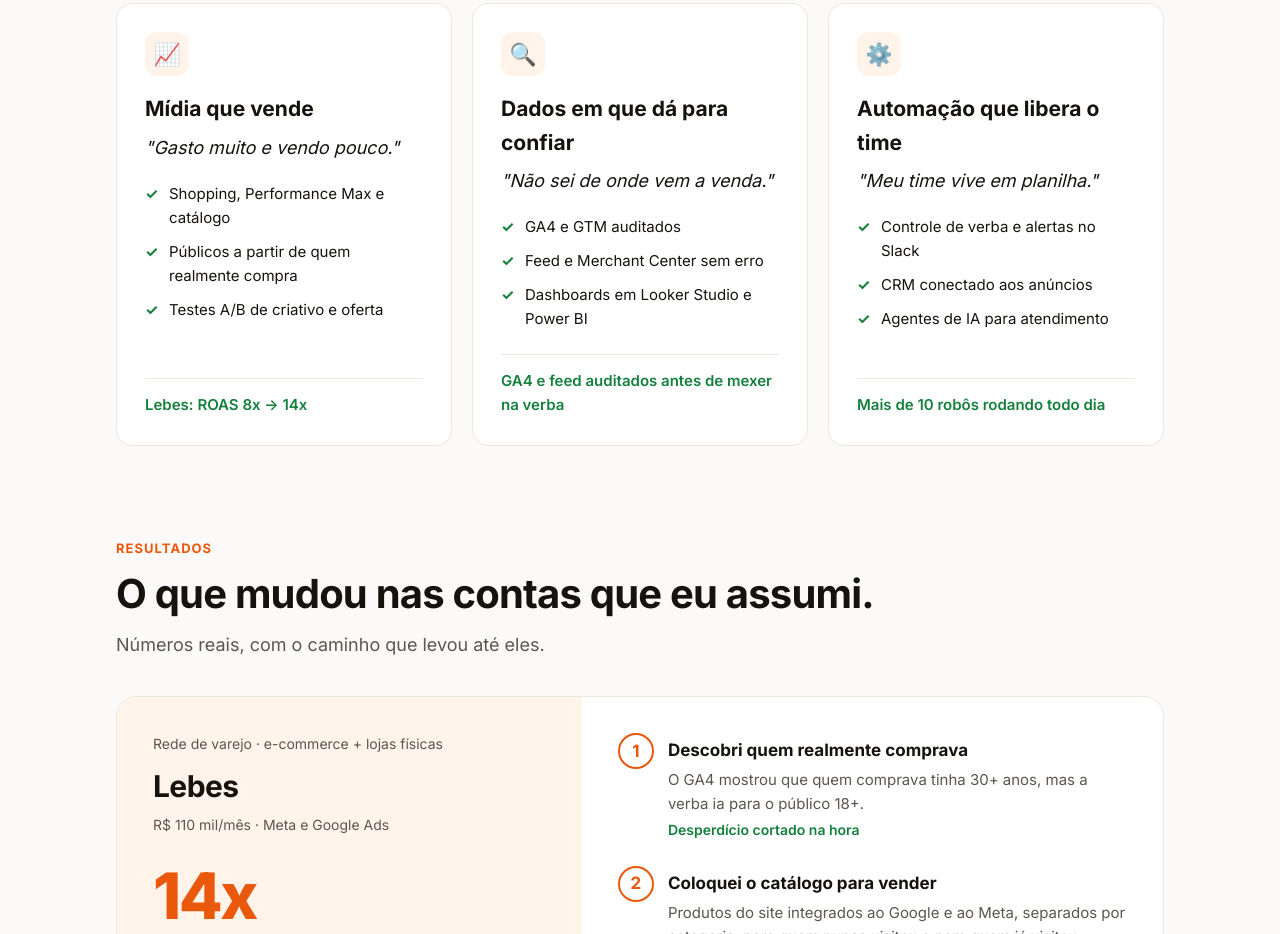
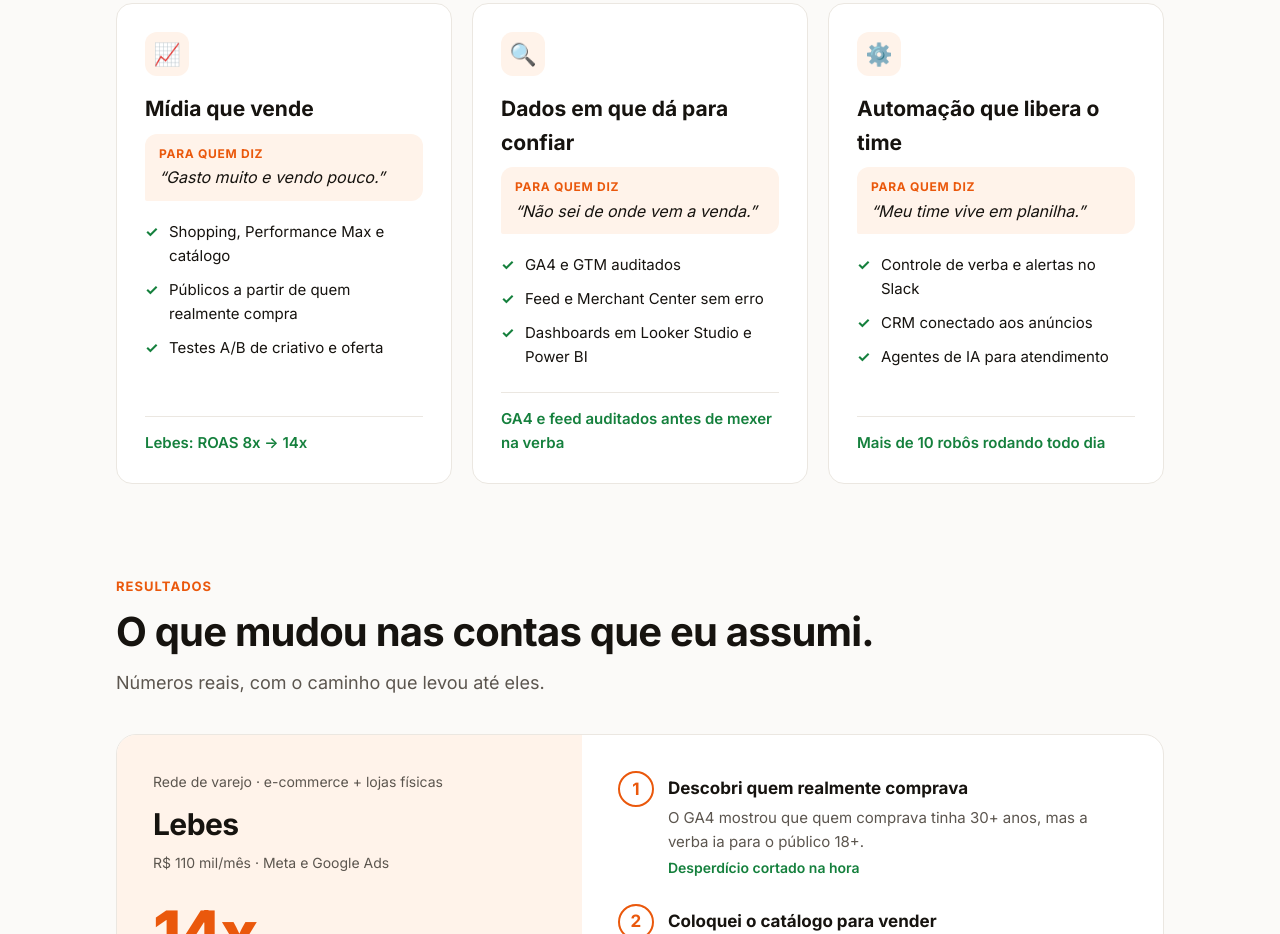
Before and after one commit to jonathanrobertsilveira-wq/jonathanrobertsilveira-wq.github.io, a plain HTML site: page index.html in a window 1280 px wide. Shown: the part 1379-2313 px from the top of the page. Drawn offline with Linux system fonts and the light colour scheme.

Commit message:
Frases dos pilares como fala do cliente, com rótulo Para quem diz
Co-Authored-By: Claude Opus 5.5 <noreply@anthropic.com>

```diff
--- a/index.html
+++ b/index.html
@@ -87,7 +87,8 @@
   .pillar li { padding: 5px 0 5px 24px; position: relative; }
   .pillar li::before { content: "✓"; position: absolute; left: 0; color: var(--good); font-weight: 700; }
   .pillar { display: flex; flex-direction: column; }
-  .pillar p.pain { font-size: 18px; font-style: italic; color: var(--text); }
+  .pillar p.pain { position: relative; background: var(--accent-soft); border-radius: 12px 12px 12px 2px; padding: 10px 14px; font-size: 16px; font-style: italic; color: var(--text); }
+  .pillar p.pain small { display: block; font-style: normal; font-size: 12px; font-weight: 700; letter-spacing: .06em; text-transform: uppercase; color: var(--accent); margin-bottom: 2px; }
   .pillar ul { margin-bottom: 18px; }
   .pillar p.proof { margin: auto 0 0; padding-top: 14px; border-top: 1px solid var(--line); color: var(--good); font-weight: 600; font-size: 15px; }
 
@@ -259,21 +260,21 @@
       <div class="pillar">
         <div class="ic">📈</div>
         <h3>Mídia que vende</h3>
-        <p class="pain">"Gasto muito e vendo pouco."</p>
+        <p class="pain"><small>Para quem diz</small>“Gasto muito e vendo pouco.”</p>
         <ul><li>Shopping, Performance Max e catálogo</li><li>Públicos a partir de quem realmente compra</li><li>Testes A/B de criativo e oferta</li></ul>
         <p class="proof">Lebes: ROAS 8x → 14x</p>
       </div>
       <div class="pillar">
         <div class="ic">🔍</div>
         <h3>Dados em que dá para confiar</h3>
-        <p class="pain">"Não sei de onde vem a venda."</p>
+        <p class="pain"><small>Para quem diz</small>“Não sei de onde vem a venda.”</p>
         <ul><li>GA4 e GTM auditados</li><li>Feed e Merchant Center sem erro</li><li>Dashboards em Looker Studio e Power BI</li></ul>
         <p class="proof">GA4 e feed auditados antes de mexer na verba</p>
       </div>
       <div class="pillar">
         <div class="ic">⚙️</div>
         <h3>Automação que libera o time</h3>
-        <p class="pain">"Meu time vive em planilha."</p>
+        <p class="pain"><small>Para quem diz</small>“Meu time vive em planilha.”</p>
         <ul><li>Controle de verba e alertas no Slack</li><li>CRM conectado aos anúncios</li><li>Agentes de IA para atendimento</li></ul>
         <p class="proof">Mais de 10 robôs rodando todo dia</p>
       </div>
```
